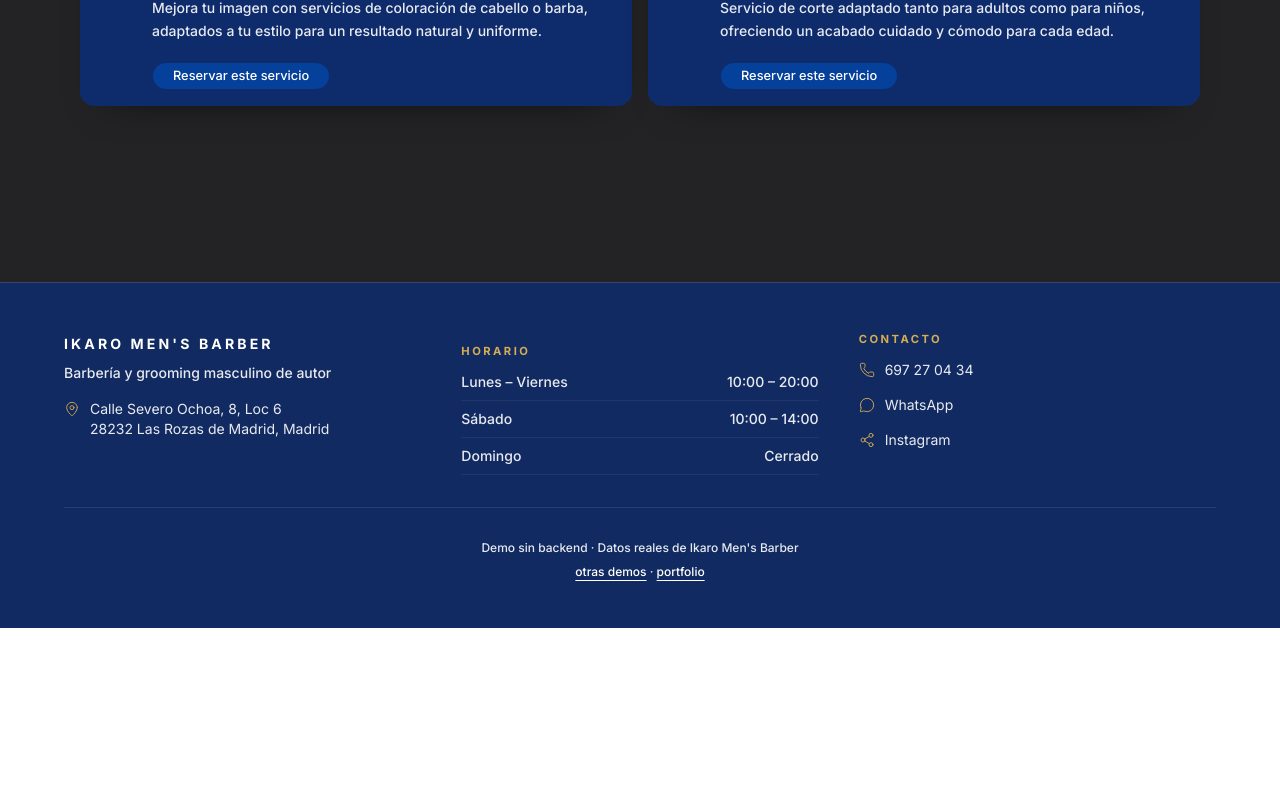
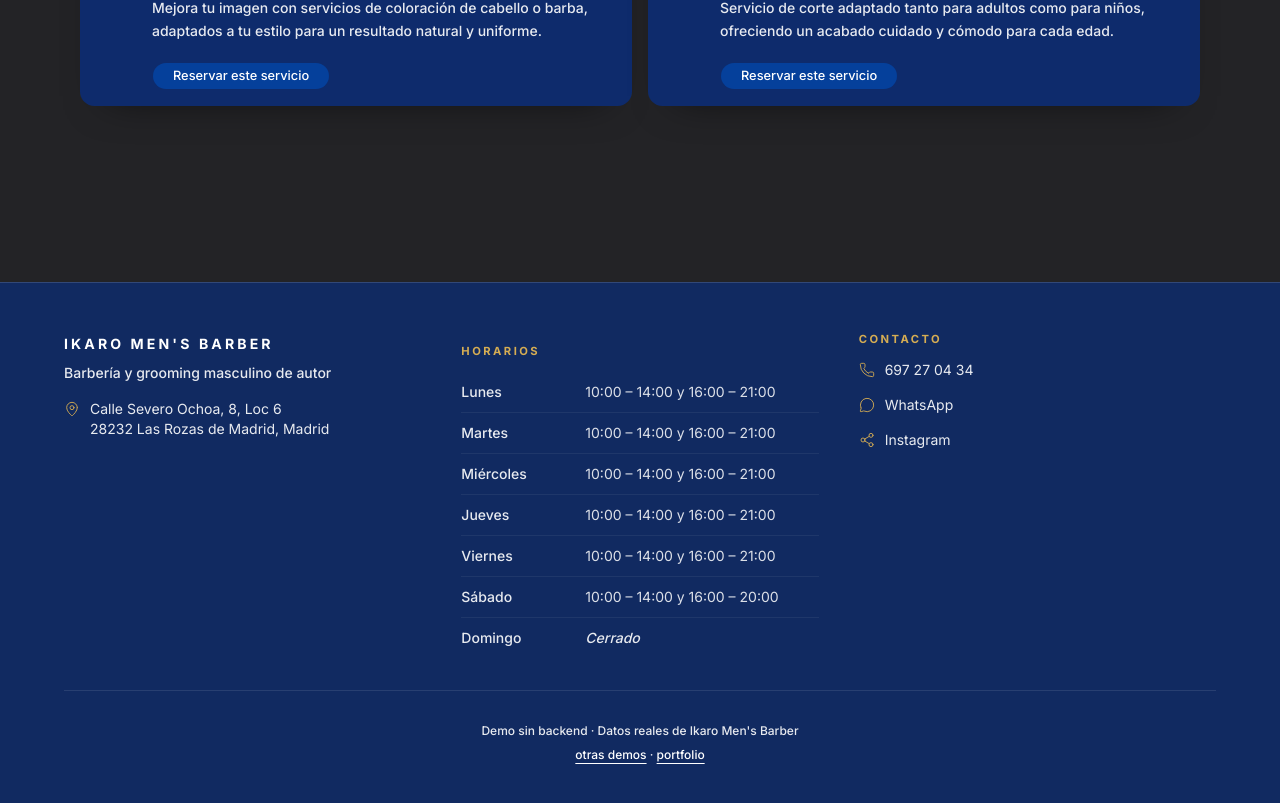
Before and after one commit to Agu1406/agustinmarquez.dev, a Next.js app in the folder frontend/: page /demo/barber-shop in a window 1280 px wide. Shown: the part 5467-6270 px from the top of the page. Before the commit the page ends 6095 px from the top, so only its background shows below. Built offline with nearby package versions, Linux system fonts and the light colour scheme.

Commit message:
feat(barber-shop): horarios reales por día en el footer
Horario partido L–V y sábado con cierre a mediodía. Domingo
destacado en cursiva y color apagado. Grid alineado en móvil y desktop.

Co-authored-by: Agustin Antonio Márquez Piña <Agu1406@users.noreply.github.com>

```diff
--- a/frontend/app/demo/barber-shop/components/BarberFooter.tsx
+++ b/frontend/app/demo/barber-shop/components/BarberFooter.tsx
@@ -1,6 +1,7 @@
 import Link from "next/link";
 import { MapPin, MessageCircle, Phone, Share2 } from "lucide-react";
 import { business } from "../lib/business";
+import { cn } from "../lib/utils";
 import { BrandWordmark } from "./BrandWordmark";
 import { LuxuryIcon } from "./LuxuryIcon";
 import { Separator } from "./ui/separator";
@@ -23,12 +24,24 @@ export function BarberFooter() {
         </div>
 
         <div>
-          <p className="section-eyebrow !mt-3 !text-[0.7rem]">Horario</p>
-          <ul className="mt-3 space-y-2 text-sm text-muted-foreground">
+          <p className="section-eyebrow !mt-3 !text-[0.7rem]">Horarios</p>
+          <ul className="mt-3 text-sm">
             {business.hours.map((row) => (
-              <li key={row.days} className="flex justify-between gap-4 border-b border-border/30 pb-2">
-                <span>{row.days}</span>
-            <span className="text-white/90">{row.time}</span>
+              <li
+                key={row.days}
+                className="grid grid-cols-[minmax(5.25rem,6.5rem)_1fr] items-baseline gap-x-3 gap-y-0.5 border-b border-border/30 py-2.5 last:border-b-0 sm:grid-cols-[6.75rem_1fr] sm:gap-x-4"
+              >
+                <span className="font-medium text-white/90">{row.days}</span>
+                <span
+                  className={cn(
+                    "text-right leading-snug sm:text-left",
+                    "closed" in row && row.closed
+                      ? "italic text-muted-foreground"
+                      : "text-white/85"
+                  )}
+                >
+                  {row.time}
+                </span>
               </li>
             ))}
           </ul>
--- a/frontend/app/demo/barber-shop/lib/business.ts
+++ b/frontend/app/demo/barber-shop/lib/business.ts
@@ -13,9 +13,13 @@ export const business = {
   whatsappMessage:
     "Hola, me gustaría información o resolver una duda sobre Ikaro Men's Barber.",
   hours: [
-    { days: "Lunes – Viernes", time: "10:00 – 20:00" },
-    { days: "Sábado", time: "10:00 – 14:00" },
-    { days: "Domingo", time: "Cerrado" },
+    { days: "Lunes", time: "10:00 – 14:00 y 16:00 – 21:00" },
+    { days: "Martes", time: "10:00 – 14:00 y 16:00 – 21:00" },
+    { days: "Miércoles", time: "10:00 – 14:00 y 16:00 – 21:00" },
+    { days: "Jueves", time: "10:00 – 14:00 y 16:00 – 21:00" },
+    { days: "Viernes", time: "10:00 – 14:00 y 16:00 – 21:00" },
+    { days: "Sábado", time: "10:00 – 14:00 y 16:00 – 20:00" },
+    { days: "Domingo", time: "Cerrado", closed: true },
   ],
   social: {
     instagram: "https://www.instagram.com/",
```
